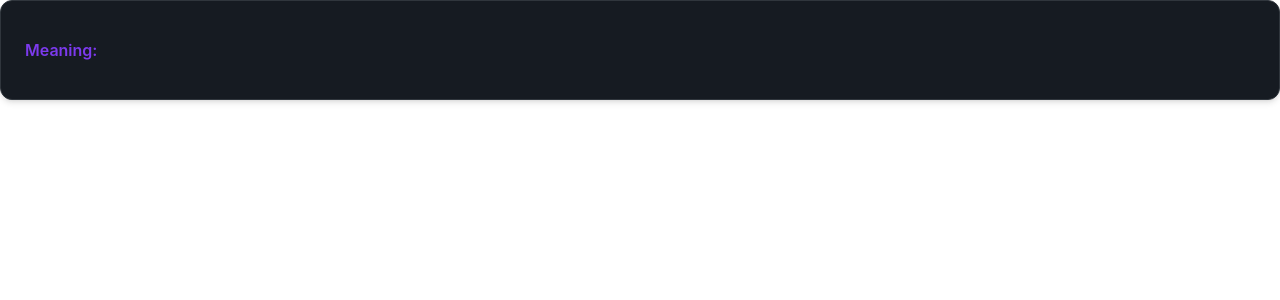
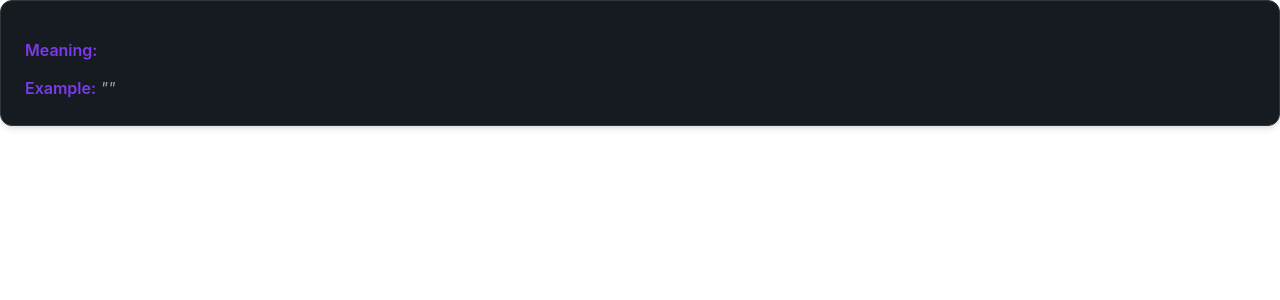
Before and after one commit to RahulHeer150/Word-Project, a React (Vite) app: page / in a window 1280 px wide. Shown: the top 300 px of the page. Built offline with nearby package versions, Linux system fonts and the light colour scheme.

Commit message:
new  code changes

```diff
--- a/src/components/Card.jsx
+++ b/src/components/Card.jsx
@@ -16,9 +16,16 @@ const Card = ({word, meaning, sentance}) => {
 
       </p>
 
-      <p className=''>
+      <p className='text-gray-400 italic leading-relaxed'>
+         <span className='text-[#7C3AED] font-semibold not-italic'>
+        Example:
+
+      </span>{" "}
+      "{sentance}"
+
 
       </p>
+
 
     </div>
   )
```
